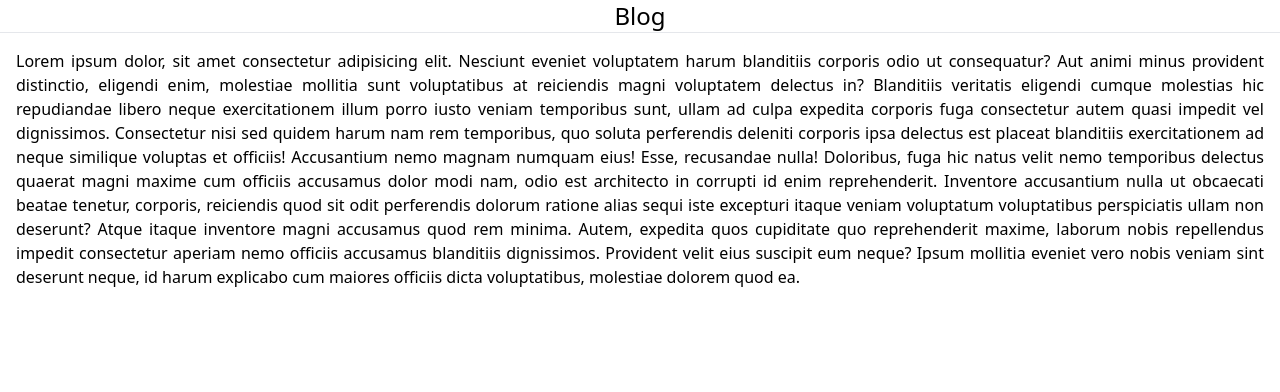
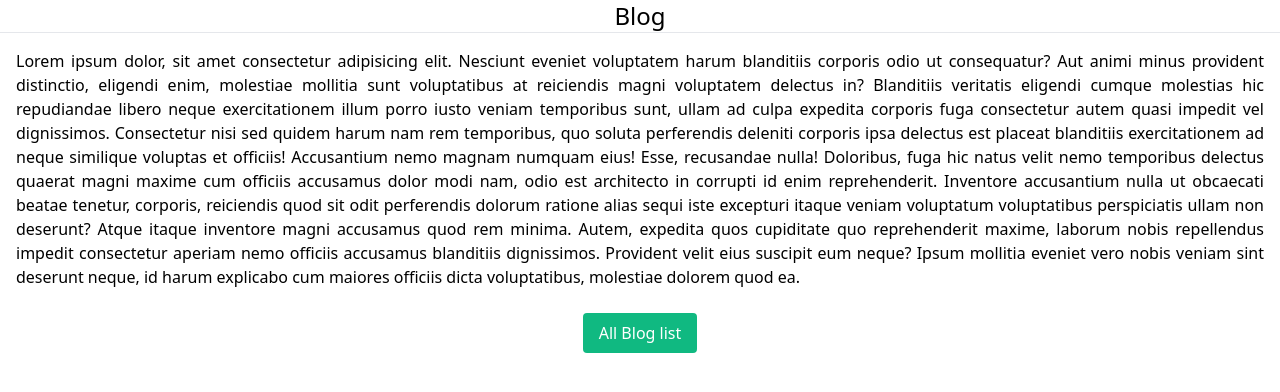
Before and after one commit to TawhidSajib/blog-vue-js, a Vue app: page / in a window 1280 px wide. Shown: the top 392 px of the page. Built offline with nearby package versions, Linux system fonts and the light colour scheme.

Commit message:
home button added

```diff
--- a/src/components/Home.vue
+++ b/src/components/Home.vue
@@ -26,6 +26,14 @@
       deserunt neque, id harum explicabo cum maiores officiis dicta
       voluptatibus, molestiae dolorem quod ea.
     </p>
+    <div class="text-center">
+      <button
+        class="bg-green-500 py-2 px-4 mt-2 rounded text-white hover:bg-green-700 duration-700"
+        @click="blogList"
+      >
+        All Blog list
+      </button>
+    </div>
   </div>
 </template>
 <script>
```
